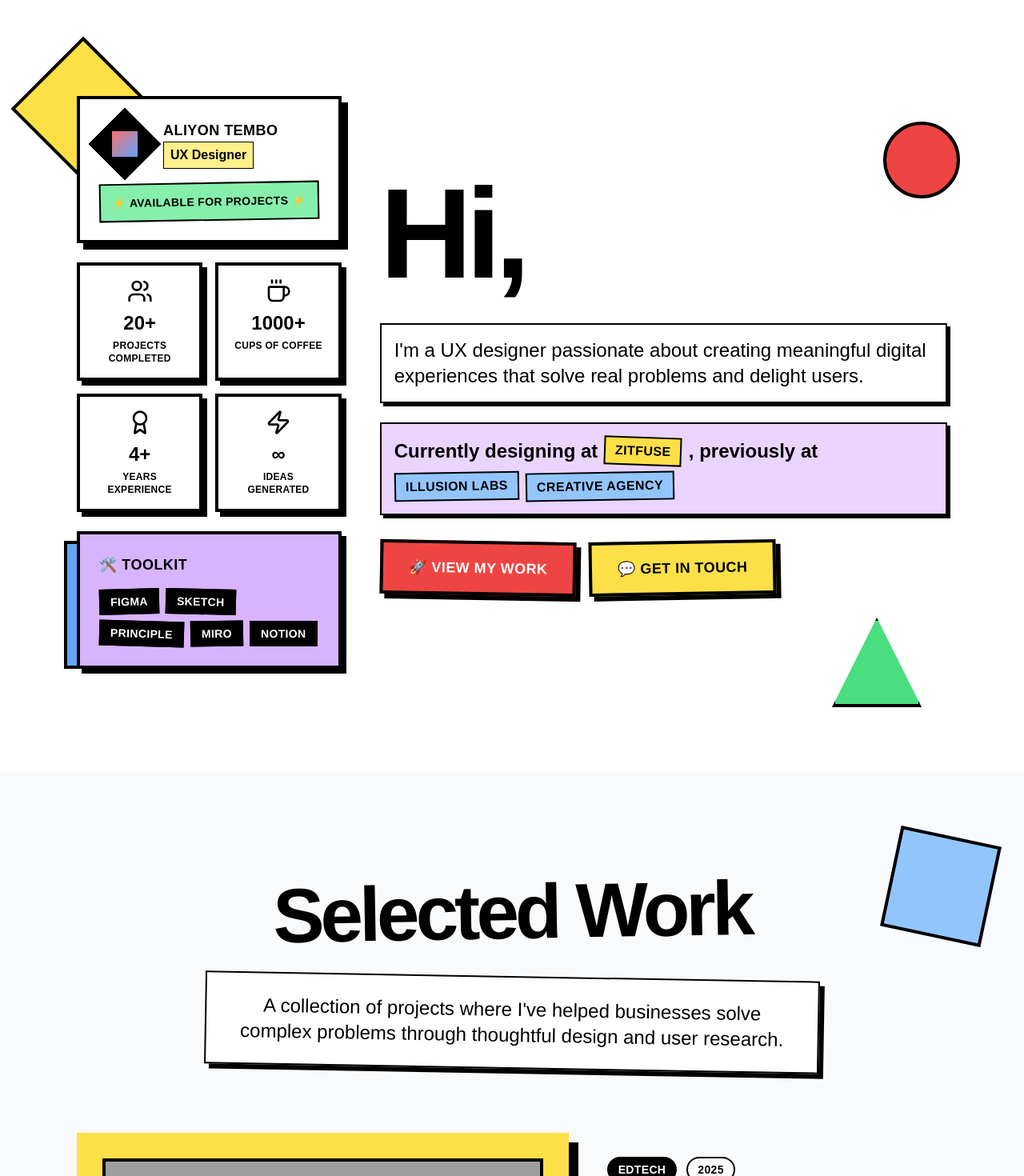
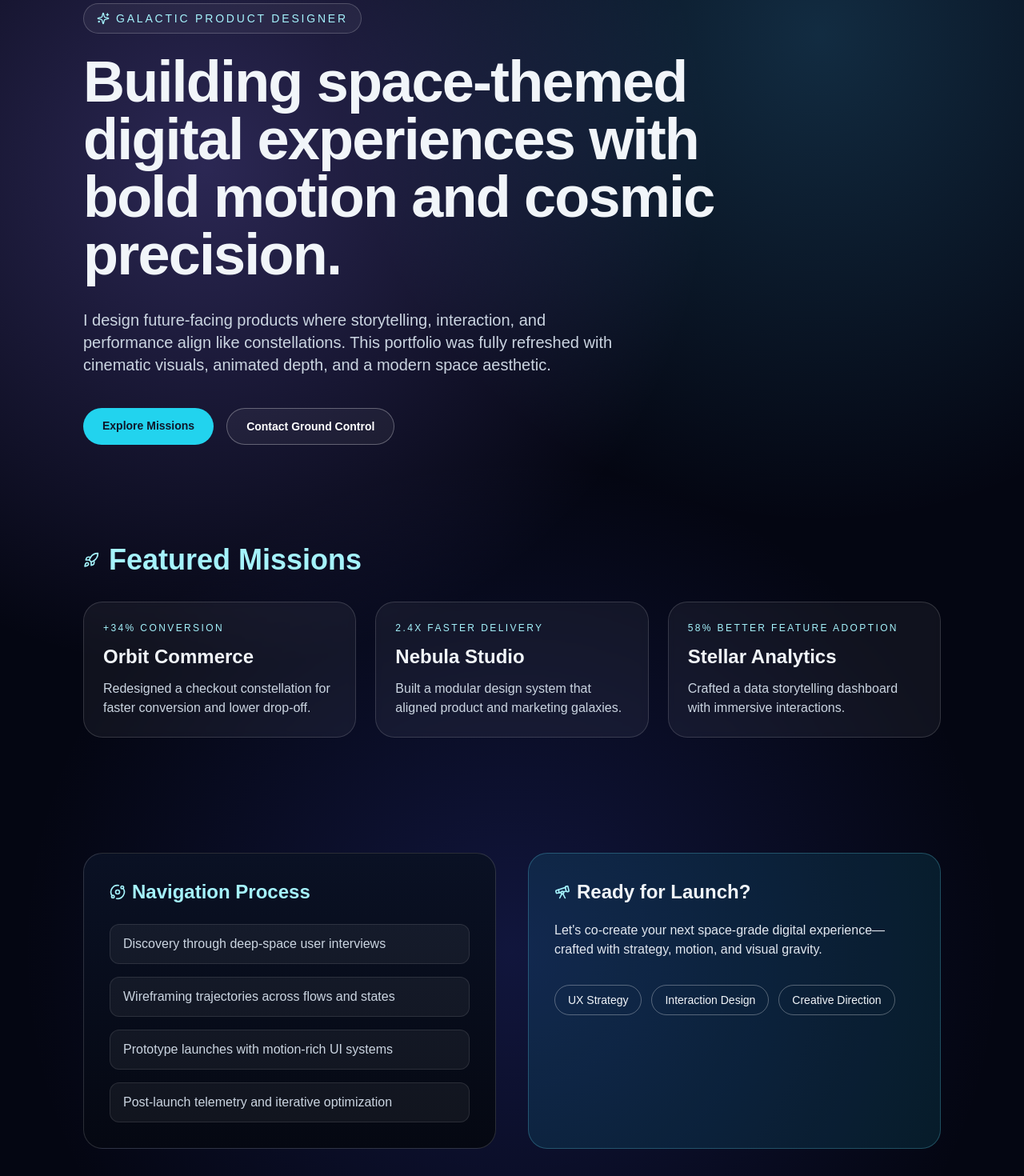
Before and after one commit to Aliyon-dev/simeone-c5, a Next.js app: page / in a window 1280 px wide. Shown: the part 120-1590 px from the top of the page at 80% size. Built offline with nearby package versions, Linux system fonts and the light colour scheme; grey boxes are pictures that could not be loaded.

Commit message:
Create modern space-themed portfolio facelift (#7)

```diff
--- a/app/page.tsx
+++ b/app/page.tsx
@@ -1,73 +1,153 @@
 "use client"
 
-import { Header } from "@/components/header"
-import { Hero } from "@/components/hero"
-import { WorkSection } from "@/components/work-section"
-import { AboutSection } from "@/components/about-section"
-import { SpotifySection } from "@/components/spotify-section"
-import { Footer } from "@/components/footer"
-import { projects } from "@/data/portfolio-data"
-import { currentTrack, designPlaylists, topTracks } from "@/data/spotify-data"
+import Link from "next/link"
+import Script from "next/script"
 import { motion } from "framer-motion"
-import { GallerySection } from "@/components/gallery-section"
+import { Rocket, Orbit, Sparkles, Telescope } from "lucide-react"
+
+import { CosmicScene } from "@/components/cosmic-scene"
+
+const missions = [
+  {
+    title: "Orbit Commerce",
+    summary: "Redesigned a checkout constellation for faster conversion and lower drop-off.",
+    impact: "+34% conversion",
+  },
+  {
+    title: "Nebula Studio",
+    summary: "Built a modular design system that aligned product and marketing galaxies.",
+    impact: "2.4x faster delivery",
+  },
+  {
+    title: "Stellar Analytics",
+    summary: "Crafted a data storytelling dashboard with immersive interactions.",
+    impact: "58% better feature adoption",
+  },
+]
+
+const timeline = [
+  "Discovery through deep-space user interviews",
+  "Wireframing trajectories across flows and states",
+  "Prototype launches with motion-rich UI systems",
+  "Post-launch telemetry and iterative optimization",
+]
 
 export default function Portfolio() {
   return (
-    <motion.div
-      className="min-h-screen bg-gray-100"
-      initial={{ opacity: 0 }}
-      animate={{ opacity: 1 }}
-      transition={{ duration: 0.8 }}
-    >
-      {/* Header */}
-      <Header designerName="Aliyon" title="Designer" />
+    <main className="relative min-h-screen overflow-x-hidden bg-[#040612] text-slate-100">
+      <Script src="https://cdnjs.cloudflare.com/ajax/libs/three.js/r128/three.min.js" strategy="afterInteractive" />
+      <Script src="https://cdnjs.cloudflare.com/ajax/libs/gsap/3.12.5/gsap.min.js" strategy="afterInteractive" />
 
-      {/* Hero Section */}
-      <Hero
-        greeting="Hi,"
-        description={[
-          "I'm a UX designer passionate about creating meaningful digital experiences that solve real problems and delight users.",
-        ]}
-        currentCompany="ZitFuse"
-        previousCompanies={["Illusion Labs", "Creative Agency"]}
-      />
+      <div className="pointer-events-none absolute inset-0 bg-[radial-gradient(circle_at_20%_20%,rgba(146,126,255,.28),transparent_38%),radial-gradient(circle_at_80%_10%,rgba(74,195,255,.2),transparent_34%),radial-gradient(circle_at_50%_80%,rgba(76,93,255,.18),transparent_42%)]" />
+      <CosmicScene />
 
-      {/* Work Section */}
-      <WorkSection
-        title="Selected Work"
-        subtitle="A collection of projects that showcase my approach to user-centered design and problem-solving."
-        projects={projects}
-      />
+      <section className="relative mx-auto flex min-h-screen w-full max-w-6xl flex-col justify-center px-6 py-20 md:px-10">
+        <motion.p
+          initial={{ opacity: 0, y: 20 }}
+          animate={{ opacity: 1, y: 0 }}
+          transition={{ duration: 0.6 }}
+          className="mb-6 inline-flex w-fit items-center gap-2 rounded-full border border-white/20 bg-white/5 px-4 py-2 text-sm uppercase tracking-[0.2em] text-cyan-200"
+        >
+          <Sparkles className="h-4 w-4" /> Galactic Product Designer
+        </motion.p>
 
-      {/* About Section */}
-      <AboutSection/>
+        <motion.h1
+          initial={{ opacity: 0, y: 30 }}
+          animate={{ opacity: 1, y: 0 }}
+          transition={{ delay: 0.1, duration: 0.8 }}
+          className="max-w-4xl text-5xl font-black leading-[0.95] tracking-tight md:text-7xl"
+        >
+          Building space-themed digital experiences with bold motion and cosmic precision.
+        </motion.h1>
 
-      {/* Gallery Section */}
-      <GallerySection projects={projects} />
+        <motion.p
+          initial={{ opacity: 0, y: 30 }}
+          animate={{ opacity: 1, y: 0 }}
+          transition={{ delay: 0.2, duration: 0.8 }}
+          className="mt-8 max-w-2xl text-lg text-slate-300 md:text-xl"
+        >
+          I design future-facing products where storytelling, interaction, and performance align like constellations. This portfolio was fully refreshed with cinematic visuals, animated depth, and a modern space aesthetic.
+        </motion.p>
 
-      {/* Spotify Section */}
-      <section id="music" className="px-8 py-32 md:px-16 lg:px-24 bg-gray-50">
         <motion.div
-          className="mb-16"
-          initial={{ y: 50, opacity: 0 }}
-          whileInView={{ y: 0, opacity: 1 }}
-          transition={{ duration: 0.8 }}
-          viewport={{ once: true }}
+          initial={{ opacity: 0, y: 30 }}
+          animate={{ opacity: 1, y: 0 }}
+          transition={{ delay: 0.3, duration: 0.8 }}
+          className="mt-10 flex flex-wrap gap-4"
         >
-          <h2 className="text-6xl md:text-8xl font-black text-black mb-8 uppercase tracking-tighter leading-none">
-            Music & Design
-          </h2>
-          <div className="w-32 h-2 bg-green-500 border-2 border-black mb-8"></div>
-          <p className="text-xl md:text-2xl text-black max-w-4xl font-medium leading-relaxed">
-            Music is the soundtrack to my creative process. Here's what keeps me inspired and focused while designing.
-          </p>
+          <Link href="#missions" className="rounded-full bg-cyan-400 px-6 py-3 text-sm font-semibold text-slate-900 transition hover:bg-cyan-300">
+            Explore Missions
+          </Link>
+          <Link href="#contact" className="rounded-full border border-white/30 bg-white/5 px-6 py-3 text-sm font-semibold text-white transition hover:bg-white/15">
+            Contact Ground Control
+          </Link>
+        </motion.div>
+      </section>
+
+      <section id="missions" className="relative mx-auto w-full max-w-6xl px-6 pb-16 md:px-10">
+        <div className="mb-8 flex items-center gap-3 text-cyan-200">
+          <Rocket className="h-5 w-5" />
+          <h2 className="text-2xl font-bold md:text-4xl">Featured Missions</h2>
+        </div>
+        <div className="grid gap-6 md:grid-cols-3">
+          {missions.map((mission, index) => (
+            <motion.article
+              key={mission.title}
+              initial={{ opacity: 0, y: 30 }}
+              whileInView={{ opacity: 1, y: 0 }}
+              viewport={{ once: true, amount: 0.4 }}
+              transition={{ delay: index * 0.08, duration: 0.55 }}
+              className="rounded-3xl border border-white/15 bg-white/5 p-6 backdrop-blur-sm"
+            >
+              <p className="text-xs uppercase tracking-[0.2em] text-cyan-200">{mission.impact}</p>
+              <h3 className="mt-3 text-2xl font-bold">{mission.title}</h3>
+              <p className="mt-3 text-slate-300">{mission.summary}</p>
+            </motion.article>
+          ))}
+        </div>
+      </section>
+
+      <section className="relative mx-auto grid w-full max-w-6xl gap-10 px-6 py-20 md:grid-cols-2 md:px-10">
+        <motion.div
+          initial={{ opacity: 0, x: -25 }}
+          whileInView={{ opacity: 1, x: 0 }}
+          viewport={{ once: true, amount: 0.5 }}
+          transition={{ duration: 0.6 }}
+          className="rounded-3xl border border-white/15 bg-gradient-to-b from-[#0a1124] to-[#050812] p-8"
+        >
+          <h3 className="mb-6 flex items-center gap-2 text-2xl font-bold text-cyan-200">
+            <Orbit className="h-5 w-5" /> Navigation Process
+          </h3>
+          <ul className="space-y-4 text-slate-300">
+            {timeline.map((step) => (
+              <li key={step} className="rounded-xl border border-white/10 bg-white/5 px-4 py-3">
+                {step}
+              </li>
+            ))}
+          </ul>
         </motion.div>
 
-        <SpotifySection currentTrack={currentTrack} playlists={designPlaylists} topTracks={topTracks} />
+        <motion.div
+          id="contact"
+          initial={{ opacity: 0, x: 25 }}
+          whileInView={{ opacity: 1, x: 0 }}
+          viewport={{ once: true, amount: 0.5 }}
+          transition={{ duration: 0.6 }}
+          className="rounded-3xl border border-cyan-300/25 bg-cyan-400/10 p-8"
+        >
+          <h3 className="mb-5 flex items-center gap-2 text-2xl font-bold">
+            <Telescope className="h-5 w-5 text-cyan-200" /> Ready for Launch?
+          </h3>
+          <p className="text-slate-200">
+            Let&apos;s co-create your next space-grade digital experience—crafted with strategy, motion, and visual gravity.
+          </p>
+          <div className="mt-8 flex flex-wrap gap-3 text-sm">
+            <span className="rounded-full border border-white/30 px-4 py-2">UX Strategy</span>
+            <span className="rounded-full border border-white/30 px-4 py-2">Interaction Design</span>
+            <span className="rounded-full border border-white/30 px-4 py-2">Creative Direction</span>
+          </div>
+        </motion.div>
       </section>
-
-      {/* Footer */}
-      <Footer designerName="Alex Morgan" />
-    </motion.div>
+    </main>
   )
 }
--- /dev/null
+++ b/components/cosmic-scene.tsx
@@ -0,0 +1,121 @@
+"use client"
+
+import { useEffect, useRef } from "react"
+
+declare global {
+  interface Window {
+    THREE?: any
+    gsap?: any
+  }
+}
+
+export function CosmicScene() {
+  const mountRef = useRef<HTMLDivElement>(null)
+
+  useEffect(() => {
+    const mount = mountRef.current
+    if (!mount || !window.THREE) {
+      return
+    }
+
+    const THREE = window.THREE
+    const scene = new THREE.Scene()
+    scene.fog = new THREE.Fog(0x040612, 8, 50)
+
+    const camera = new THREE.PerspectiveCamera(70, mount.clientWidth / mount.clientHeight, 0.1, 1000)
+    camera.position.z = 10
+
+    const renderer = new THREE.WebGLRenderer({ antialias: true, alpha: true })
+    renderer.setPixelRatio(Math.min(window.devicePixelRatio, 2))
+    renderer.setSize(mount.clientWidth, mount.clientHeight)
+    mount.appendChild(renderer.domElement)
+
+    const starsGeometry = new THREE.BufferGeometry()
+    const starCount = 3000
+    const positions = new Float32Array(starCount * 3)
+
+    for (let i = 0; i < starCount; i++) {
+      const i3 = i * 3
+      positions[i3] = (Math.random() - 0.5) * 120
+      positions[i3 + 1] = (Math.random() - 0.5) * 120
+      positions[i3 + 2] = (Math.random() - 0.5) * 120
+    }
+
+    starsGeometry.setAttribute("position", new THREE.BufferAttribute(positions, 3))
+
+    const starsMaterial = new THREE.PointsMaterial({
+      color: 0xc8d5ff,
+      size: 0.14,
+      transparent: true,
+      opacity: 0.9,
+      blending: THREE.AdditiveBlending,
+      depthWrite: false,
+    })
+
+    const stars = new THREE.Points(starsGeometry, starsMaterial)
+    scene.add(stars)
+
+    const nebulaGeometry = new THREE.IcosahedronGeometry(2.8, 16)
+    const nebulaMaterial = new THREE.MeshStandardMaterial({
+      color: 0x6d5cff,
+      emissive: 0x3a2db0,
+      emissiveIntensity: 0.8,
+      wireframe: true,
+      transparent: true,
+      opacity: 0.35,
+    })
+
+    const nebula = new THREE.Mesh(nebulaGeometry, nebulaMaterial)
+    scene.add(nebula)
+
+    const ambient = new THREE.AmbientLight(0xffffff, 0.4)
+    scene.add(ambient)
+
+    const pointLight = new THREE.PointLight(0xaad4ff, 4, 100)
+    pointLight.position.set(8, 12, 10)
+    scene.add(pointLight)
+
+    const animate = () => {
+      stars.rotation.y += 0.0008
+      stars.rotation.x += 0.0002
+      nebula.rotation.x += 0.002
+      nebula.rotation.y += 0.003
+      renderer.render(scene, camera)
+      frameId = requestAnimationFrame(animate)
+    }
+
+    let frameId = requestAnimationFrame(animate)
+
+    const onResize = () => {
+      if (!mount) return
+      camera.aspect = mount.clientWidth / mount.clientHeight
+      camera.updateProjectionMatrix()
+      renderer.setSize(mount.clientWidth, mount.clientHeight)
+    }
+
+    window.addEventListener("resize", onResize)
+
+    if (window.gsap) {
+      window.gsap.to(camera.position, {
+        z: 8,
+        duration: 5,
+        repeat: -1,
+        yoyo: true,
+        ease: "sine.inOut",
+      })
+    }
+
+    return () => {
+      cancelAnimationFrame(frameId)
+      window.removeEventListener("resize", onResize)
+      renderer.dispose()
+      starsGeometry.dispose()
+      starsMaterial.dispose()
+      nebulaGeometry.dispose()
+      nebulaMaterial.dispose()
+      mount.removeChild(renderer.domElement)
+    }
+  }, [])
+
+  return <div ref={mountRef} className="absolute inset-0 opacity-80" aria-hidden="true" />
+}
```
